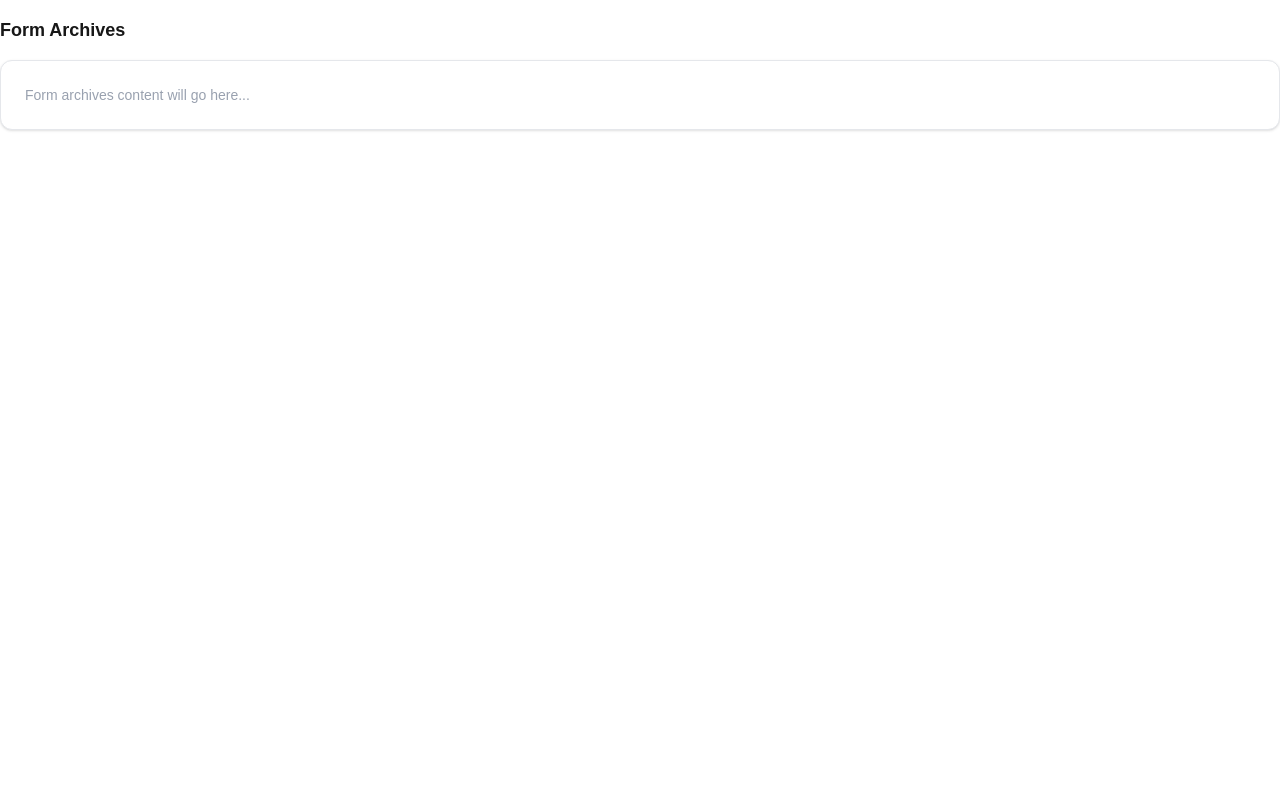
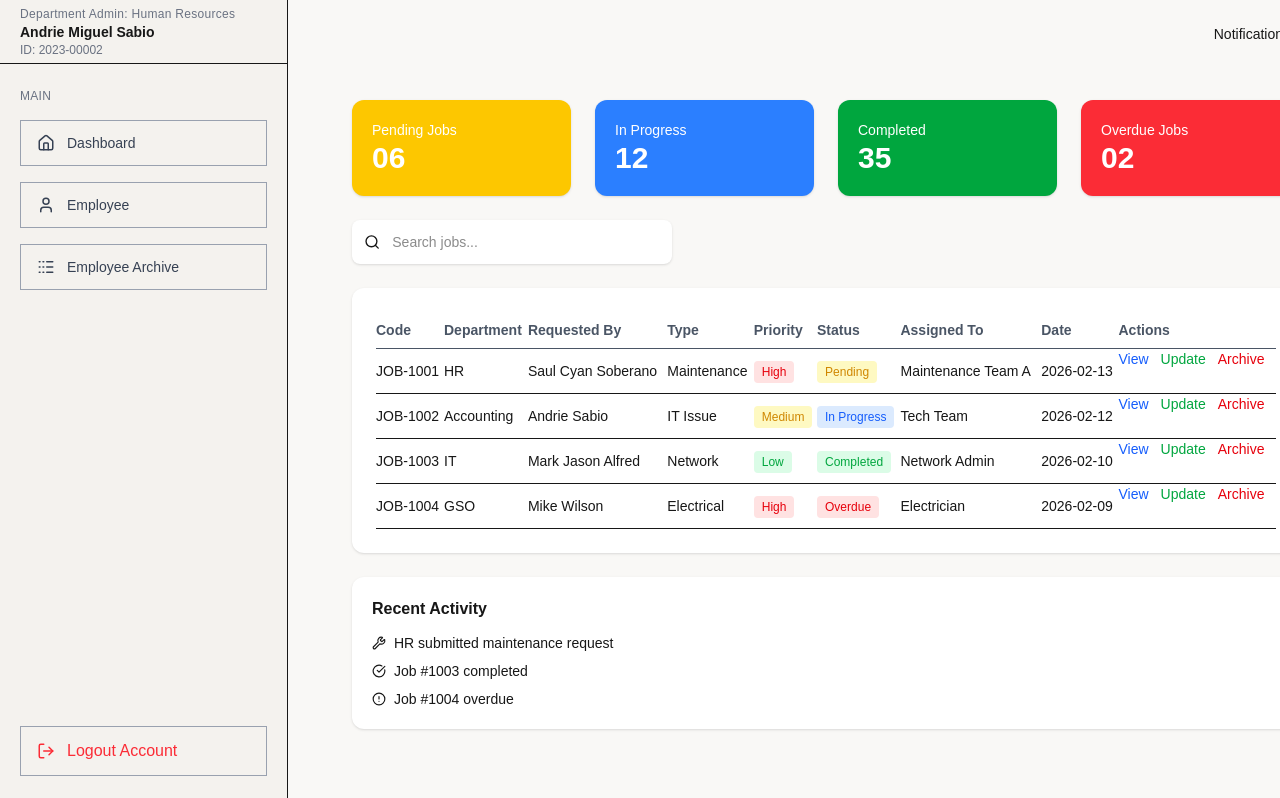
Before and after one commit to ShemHooks/jrts-fe, a Next.js app in the folder jrts-fe/: page /subAdmin/dashboard in a window 1280 px wide. Built offline with nearby package versions, Linux system fonts and the light colour scheme.

Commit message:
update 3-7-26

```diff
--- a/jrts-fe/app/subAdmin/dashboard/page.tsx
+++ b/jrts-fe/app/subAdmin/dashboard/page.tsx
@@ -0,0 +1,240 @@
+"use client";
+
+import { useState } from "react";
+import { Search, Wrench, CheckCircle, AlertCircle } from "lucide-react";
+import { motion } from "framer-motion";
+
+export default function SubAdminDashboard() {
+
+const [search, setSearch] = useState("");
+
+const jobs = [
+{
+id: 1,
+code: "JOB-1001",
+department: "HR",
+requestedBy: "Saul Cyan Soberano",
+type: "Maintenance",
+priority: "High",
+status: "Pending",
+date: "2026-02-13",
+assignedTo: "Maintenance Team A"
+},
+{
+id: 2,
+code: "JOB-1002",
+department: "Accounting",
+requestedBy: "Andrie Sabio",
+type: "IT Issue",
+priority: "Medium",
+status: "In Progress",
+date: "2026-02-12",
+assignedTo: "Tech Team"
+},
+{
+id: 3,
+code: "JOB-1003",
+department: "IT",
+requestedBy: "Mark Jason Alfred",
+type: "Network",
+priority: "Low",
+status: "Completed",
+date: "2026-02-10",
+assignedTo: "Network Admin"
+},
+{
+id: 4,
+code: "JOB-1004",
+department: "GSO",
+requestedBy: "Mike Wilson",
+type: "Electrical",
+priority: "High",
+status: "Overdue",
+date: "2026-02-09",
+assignedTo: "Electrician"
+},
+];
+
+const filteredJobs = jobs.filter((job) =>
+job.code.toLowerCase().includes(search.toLowerCase()) ||
+job.department.toLowerCase().includes(search.toLowerCase()) ||
+job.requestedBy.toLowerCase().includes(search.toLowerCase())
+);
+
+return (
+
+<div className="p-4 sm:p-6 lg:p-8 space-y-6">
+
+{/* DASHBOARD CARDS */}
+
+<div className="grid grid-cols-1 sm:grid-cols-2 lg:grid-cols-4 gap-4 lg:gap-6">
+
+<motion.div whileHover={{ scale: 1.05 }} className="bg-yellow-400 text-white p-5 rounded-xl shadow">
+<p className="text-sm">Pending Jobs</p>
+<h2 className="text-2xl lg:text-3xl font-bold">06</h2>
+</motion.div>
+
+<motion.div whileHover={{ scale: 1.05 }} className="bg-blue-500 text-white p-5 rounded-xl shadow">
+<p className="text-sm">In Progress</p>
+<h2 className="text-2xl lg:text-3xl font-bold">12</h2>
+</motion.div>
+
+<motion.div whileHover={{ scale: 1.05 }} className="bg-green-600 text-white p-5 rounded-xl shadow">
+<p className="text-sm">Completed</p>
+<h2 className="text-2xl lg:text-3xl font-bold">35</h2>
+</motion.div>
+
+<motion.div whileHover={{ scale: 1.05 }} className="bg-red-500 text-white p-5 rounded-xl shadow">
+<p className="text-sm">Overdue Jobs</p>
+<h2 className="text-2xl lg:text-3xl font-bold">02</h2>
+</motion.div>
+
+</div>
+
+{/* SEARCH */}
+
+<div className="flex items-center gap-3 bg-white p-3 rounded-lg shadow w-full sm:w-80">
+
+<Search size={18} />
+
+<input
+type="text"
+placeholder="Search jobs..."
+className="outline-none w-full text-sm"
+value={search}
+onChange={(e) => setSearch(e.target.value)}
+/>
+
+</div>
+
+{/* JOB TABLE */}
+
+<div className="bg-white rounded-xl shadow p-4 sm:p-6">
+
+<div className="overflow-x-auto">
+
+<table className="w-full text-sm min-w-[900px]">
+
+<thead>
+
+<tr className="border-b text-left text-gray-600">
+
+<th className="py-2">Code</th>
+<th>Department</th>
+<th>Requested By</th>
+<th>Type</th>
+<th>Priority</th>
+<th>Status</th>
+<th>Assigned To</th>
+<th>Date</th>
+<th>Actions</th>
+
+</tr>
+
+</thead>
+
+<tbody>
+
+{filteredJobs.map((job) => (
+
+<tr key={job.id} className="border-b hover:bg-gray-50">
+
+<td className="py-3 font-medium">{job.code}</td>
+
+<td>{job.department}</td>
+
+<td>{job.requestedBy}</td>
+
+<td>{job.type}</td>
+
+<td>
+
+<span className={`px-2 py-1 rounded text-xs font-medium
+${job.priority === "High"
+? "bg-red-100 text-red-600"
+: job.priority === "Medium"
+? "bg-yellow-100 text-yellow-600"
+: "bg-green-100 text-green-600"
+}`}>
+{job.priority}
+</span>
+
+</td>
+
+<td>
+
+<span className={`px-2 py-1 rounded text-xs font-medium
+${job.status === "Pending"
+? "bg-yellow-100 text-yellow-600"
+: job.status === "In Progress"
+? "bg-blue-100 text-blue-600"
+: job.status === "Completed"
+? "bg-green-100 text-green-600"
+: "bg-red-100 text-red-600"
+}`}>
+{job.status}
+</span>
+
+</td>
+
+<td>{job.assignedTo}</td>
+
+<td>{job.date}</td>
+
+<td className="flex gap-3">
+
+<button className="text-blue-600 hover:underline text-sm">
+View
+</button>
+
+<button className="text-green-600 hover:underline text-sm">
+Update
+</button>
+
+<button className="text-red-600 hover:underline text-sm">
+Archive
+</button>
+
+</td>
+
+</tr>
+
+))}
+
+</tbody>
+
+</table>
+
+</div>
+
+</div>
+
+{/* RECENT ACTIVITY */}
+
+<div className="bg-white rounded-xl shadow p-5">
+
+<h3 className="font-semibold mb-3">Recent Activity</h3>
+
+<ul className="space-y-2 text-sm">
+
+<li className="flex items-center gap-2">
+<Wrench size={14}/> HR submitted maintenance request
+</li>
+
+<li className="flex items-center gap-2">
+<CheckCircle size={14}/> Job #1003 completed
+</li>
+
+<li className="flex items-center gap-2">
+<AlertCircle size={14}/> Job #1004 overdue
+</li>
+
+</ul>
+
+</div>
+
+</div>
+
+);
+
+}
--- a/jrts-fe/app/subAdmin/layout.tsx
+++ b/jrts-fe/app/subAdmin/layout.tsx
@@ -1,17 +1,38 @@
 "use client";
 
-export default function FormArchivesPage() {
+import Navbar from "@/components/Navbar";
+import Subnavbar from "@/components/Subnavbar";
+import { Bell } from "lucide-react";
+import Link from "next/link";
+
+export default function SuperAdminLayout({
+children,
+}: {
+children: React.ReactNode;
+}) {
 return (
-<>
-    <div className="flex items-center justify-between mb-4 pt-4">
-    <p className="text-lg font-semibold">Form Archives</p>
+<div className="min-h-screen bg-[#F9F8F6] flex overflow-x-hidden">
+
+    {/* Sidebar */}
+    <Subnavbar />
+
+    {/* Page Content */}
+    <main className="flex-1 w-full px-6 sm:px-3 lg:px-8 md:ml-72">
+
+    {/* Global Header */}
+    <div className="flex justify-end mb-4 pt-4">
+        <Link
+        href="/notifications"
+        className="flex items-center gap-2 px-4 py-2 rounded-md hover:bg-gray-200 transition text-sm"
+        >
+        Notifications
+        <Bell size={18} />
+        </Link>
     </div>
 
-    <div className="bg-white p-6 rounded-xl shadow-sm border border-gray-200">
-    <p className="text-gray-400 text-sm">
-        Form archives content will go here...
-    </p>
-    </div>
-</>
+    {children}
+
+    </main>
+</div>
 );
 }
--- a/jrts-fe/components/Subnavbar.tsx
+++ b/jrts-fe/components/Subnavbar.tsx
@@ -46,11 +46,11 @@ return(
         {/* Header */}
         <div className="h-16 flex items-center justify-between px-5 border-b">
         <div>
-            <p className="text-xs text-gray-500 tracking-wide">ADMIN</p>
+            <p className="text-xs text-gray-500 tracking-wide">Department Admin: Human Resources</p>
             <p className="font-semibold text-sm">
-            Saul Cyvan Soberano
+            Andrie Miguel Sabio
             </p>
-            <p className="text-xs text-gray-500">ID: 2023-00001</p>
+            <p className="text-xs text-gray-500">ID: 2023-00002</p>
         </div>
 
         <button
@@ -82,22 +82,13 @@ return(
             <User size={18} />
             Employee
         </Link>
-
-        <Link
-            href="/superadmin/department"
-            onClick={() => setOpen(false)}
-            className="flex items-center gap-3 px-4 py-3 border border-gray-400 text-gray-700 hover:bg-gray-200 transition"
-        >
-            <Building2 size={18} />
-            Department
-        </Link>
         <Link
         href="/superadmin/formarchrives"
         onClick={() => setOpen(false)}
         className="flex items-center gap-3 px-4 py-3 border border-gray-400 text-gray-700 hover:bg-gray-200 transition"
         >
         <Logs size={18} />
-        Form Archrives
+        Employee Archive
         </Link>
 
 
```
